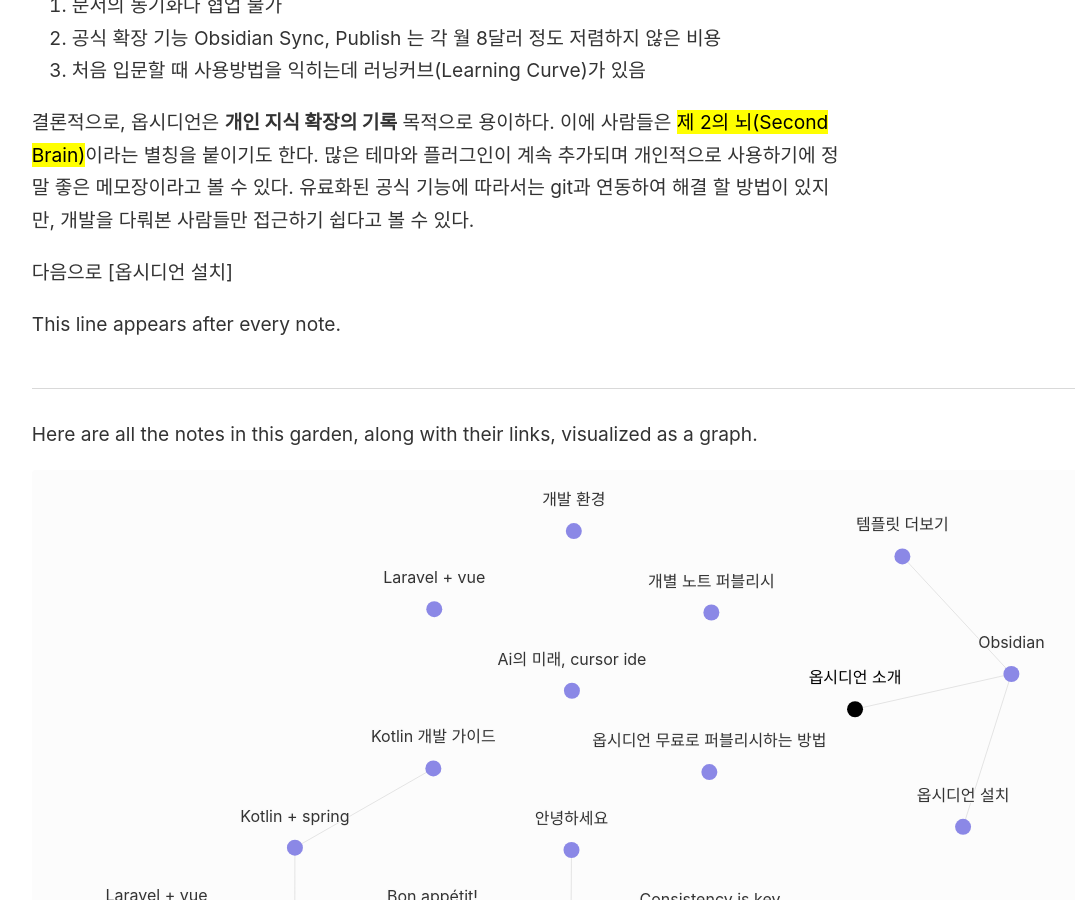
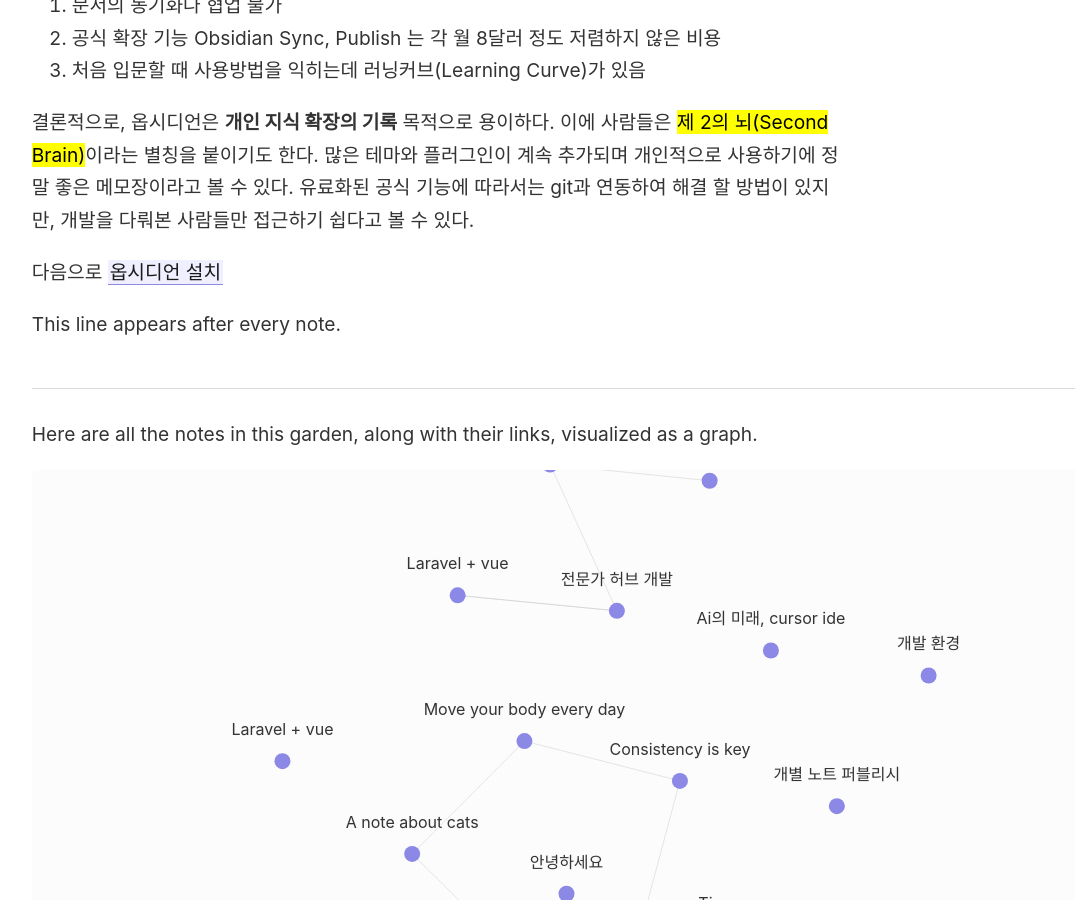
Before and after one commit to xodnjs6038/myDigitalGarden, a Jekyll site: the page built from _notes/Obsidian/옵시디언 소개.md, in a window 1280 px wide and 900 px high, scrolled down 4954 px. Shown: the whole window, without its empty margins (45-1120 px from the left). Built offline with Jekyll 4.4.1, drawn with Linux system fonts in a browser that asks for light colours; some of the changed text lies outside the part shown.

Commit message:
오류 수정

```diff
--- a/_notes/Obsidian/옵시디언 소개.md
+++ b/_notes/Obsidian/옵시디언 소개.md
@@ -29,7 +29,7 @@
 
 
 ### 옵시디언이란?
-[#옵시디언]([Obisidian])
+[#옵시디언]([[Obisidian]])
 <img src="/assets/img/Obsidian/Pasted image 20240422141207.png">
 
 : 네트워크 기반 노트 테이킹 앱
@@ -63,7 +63,7 @@
 
 결론적으로, 옵시디언은 **개인 지식 확장의 기록** 목적으로 용이하다. 이에 사람들은 ==제 2의 뇌(Second Brain)==이라는 별칭을 붙이기도 한다. 많은 테마와 플러그인이 계속 추가되며 개인적으로 사용하기에 정말 좋은 메모장이라고 볼 수 있다. 유료화된 공식 기능에 따라서는 git과 연동하여 해결 할 방법이 있지만, 개발을 다뤄본 사람들만 접근하기 쉽다고 볼 수 있다.
 
-다음으로 [옵시디언 설치]
+다음으로 [[옵시디언 설치]]
 
 <div class="modal">
   <span class="close">&times;</span>
```
Also changed, not shown: 2 other files.
